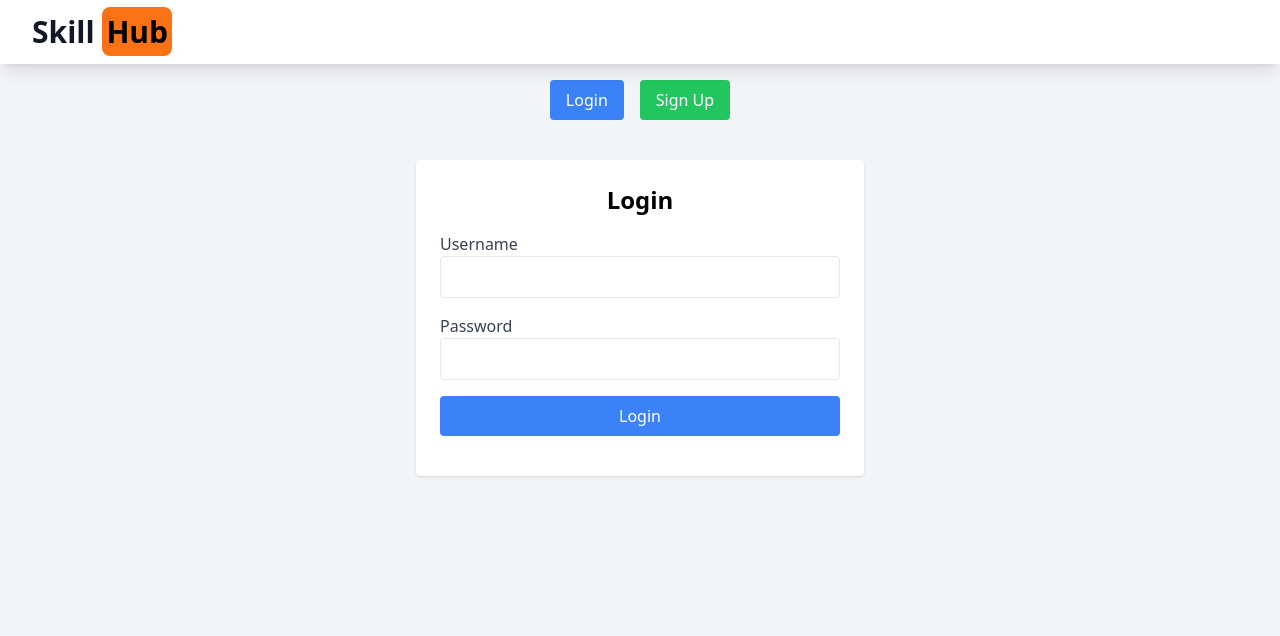
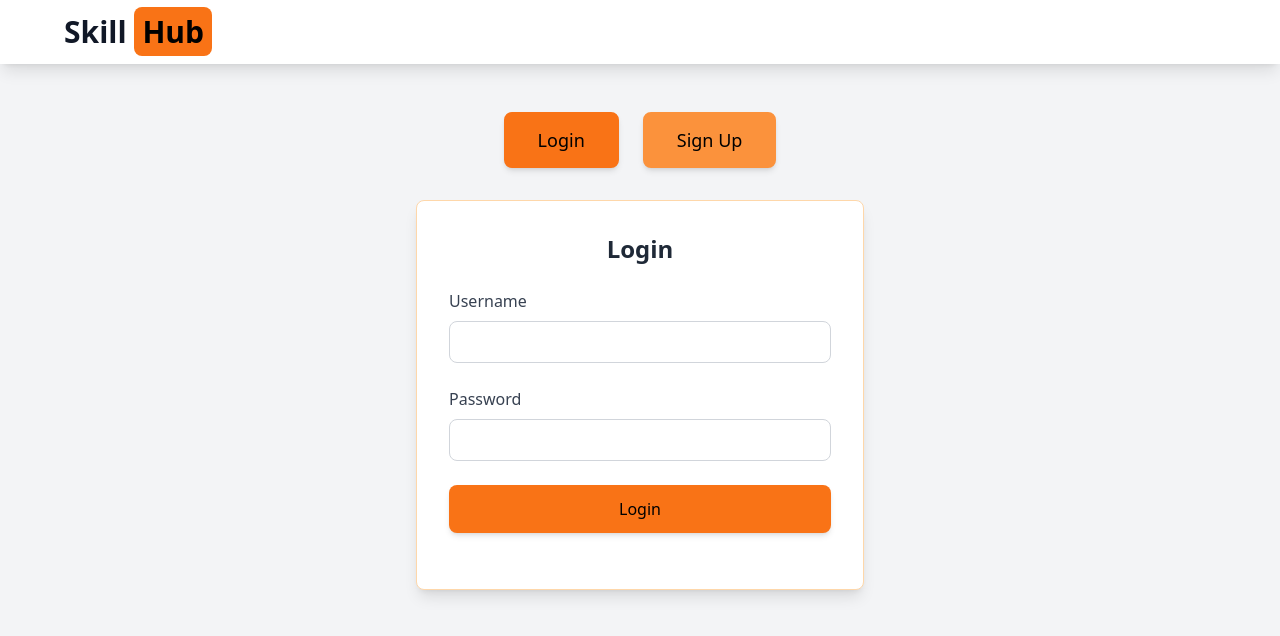
Before and after one commit to ivangarciaquintela/HACKUDC25, a FastAPI app: page /auth in a window 1280 px wide. Shown: the top 636 px of the page. Run offline with FastAPI, Linux system fonts and the light colour scheme; parts of the project's set-up code (start-up, migrations or seed data) failed here and were passed over; some libraries are stand-ins or nearby versions.

Commit message:
add issues manage

```diff
--- a/backend/app/apis.py
+++ b/backend/app/apis.py
@@ -27,7 +27,7 @@ pwd_context = CryptContext(schemes=["bcrypt"], deprecated="auto")
 # JWT Configuration
 SECRET_KEY = "your-secret-key-here"  # Change this in production!
 ALGORITHM = "HS256"
-ACCESS_TOKEN_EXPIRE_MINUTES = 30
+ACCESS_TOKEN_EXPIRE_MINUTES = 3000
 
 def create_access_token(data: dict):
     to_encode = data.copy()
@@ -638,15 +638,8 @@ async def get_user_issues(
 async def create_user_issue(
     username: str,
     issue_data: dict,
-    current_user: User = Depends(get_current_user),
     db: Session = Depends(get_db)
 ):
-    # Verify user is creating their own issue
-    if username != current_user.username:
-        raise HTTPException(
-            status_code=403,
-            detail="You can only create issues for yourself"
-        )
 
     # Get the skill
     skill = db.query(Skill).filter(
@@ -660,12 +653,13 @@ async def create_user_issue(
             detail="Skill not found"
         )
 
+    user = db.query(User).filter(User.username == username).first()
     # Create new issue
     new_issue = Issue(
         title=issue_data['title'],
         description=issue_data['description'],
         skill_id=skill.id,
-        user_id=current_user.id
+        user_id=user.id
     )
 
     db.add(new_issue)
--- a/backend/app/views.py
+++ b/backend/app/views.py
@@ -70,6 +70,13 @@ async def issues(request: Request, db: Session = Depends(get_db)):
         return RedirectResponse(url="/auth", status_code=status.HTTP_303_SEE_OTHER)
     return templates.TemplateResponse("issues.html", {"request": request, "user": user})
 
+@router.get("/issues/manage", response_class=HTMLResponse)  # Changed from /manage-issues
+async def manage_issues(request: Request, db: Session = Depends(get_db)):
+    user = await check_auth(request, db)
+    if not user:
+        return RedirectResponse(url="/auth", status_code=status.HTTP_303_SEE_OTHER)
+    return templates.TemplateResponse("manage-issues.html", {"request": request, "user": user})
+
 @router.get("/skills", response_class=HTMLResponse)
 async def guides(request: Request):
     return templates.TemplateResponse("skills.html", {"request": request})
--- a/frontend/templates/auth.html
+++ b/frontend/templates/auth.html
@@ -4,47 +4,52 @@
 {% block title %}Login or Sign Up{% endblock %}
 
 {% block content %}
-<div>
-    <div class="flex justify-center">
+<div class="container mx-auto px-8 lg:px-16 py-8 max-w-7xl">
+    <div class="flex justify-center gap-6">
         <button onclick="document.getElementById('loginForm').style.display = 'block'; document.getElementById('registerForm').style.display = 'none';"
-                class="px-4 py-2 bg-blue-500 text-white rounded">Login</button>
+                class="px-8 py-3 text-lg font-medium bg-orange-500 hover:bg-orange-600 text-black border-2 border-orange-500 hover:border-orange-600 rounded-lg transition-all duration-200 shadow-md">Login</button>
         <button onclick="document.getElementById('loginForm').style.display = 'none'; document.getElementById('registerForm').style.display = 'block';"
-                class="ml-4 px-4 py-2 bg-green-500 text-white rounded">Sign Up</button>
+                class="px-8 py-3 text-lg font-medium bg-orange-400 hover:bg-orange-500 text-black border-2 border-orange-400 hover:border-orange-500 rounded-lg transition-all duration-200 shadow-md">Sign Up</button>
     </div>
 
-    <div class="mt-10">
-        <div id="loginForm" class="mt-4 max-w-md mx-auto bg-white p-6 rounded shadow">
-            <h2 class="text-center text-2xl font-bold">Login</h2>
-            <form class="mt-4">
-                <div class="mb-4">
-                    <label class="block text-gray-700">Username</label>
-                    <input type="text" name="username" class="w-full px-3 py-2 border rounded" required>
+    <div class="mt-8">
+        <div id="loginForm" class="max-w-md mx-auto bg-white p-8 rounded-lg shadow-lg border border-orange-200">
+            <h2 class="text-center text-2xl font-bold text-gray-800 mb-6">Login</h2>
+            <form class="space-y-6">
+                <div>
+                    <label class="block text-gray-700 mb-2">Username</label>
+                    <input type="text" name="username"
+                           class="w-full px-4 py-2 border border-gray-300 rounded-lg focus:ring-2 focus:ring-orange-200 focus:border-orange-400 transition-all duration-200" required>
                 </div>
-                <div class="mb-4">
-                    <label class="block text-gray-700">Password</label>
-                    <input type="password" name="password" class="w-full px-3 py-2 border rounded" required>
+                <div>
+                    <label class="block text-gray-700 mb-2">Password</label>
+                    <input type="password" name="password"
+                           class="w-full px-4 py-2 border border-gray-300 rounded-lg focus:ring-2 focus:ring-orange-200 focus:border-orange-400 transition-all duration-200" required>
                 </div>
-                <button type="submit" class="w-full px-4 py-2 bg-blue-500 text-white rounded">Login</button>
+                <button type="submit" class="w-full px-6 py-3 bg-orange-500 hover:bg-orange-600 text-black font-medium rounded-lg transition-colors duration-200 shadow-md">Login</button>
                 <p id="loginMessage" class="mt-4 text-center message"></p>
             </form>
         </div>
 
-        <div id="registerForm" style="display: none;" class="mt-4 max-w-md mx-auto bg-white p-6 rounded shadow">
-            <h2 class="text-center text-2xl font-bold">Sign Up</h2>
-            <form class="mt-4">
-                <div class="mb-4">
-                    <label class="block text-gray-700">Username</label>
-                    <input type="text" name="username" class="w-full px-3 py-2 border rounded" required>
+        <div id="registerForm" style="display: none;" class="max-w-md mx-auto bg-white p-8 rounded-lg shadow-lg border border-orange-200">
+            <h2 class="text-center text-2xl font-bold text-gray-800 mb-6">Sign Up</h2>
+            <form class="space-y-6">
+                <div>
+                    <label class="block text-gray-700 mb-2">Username</label>
+                    <input type="text" name="username"
+                           class="w-full px-4 py-2 border border-gray-300 rounded-lg focus:ring-2 focus:ring-orange-200 focus:border-orange-400 transition-all duration-200" required>
                 </div>
-                <div class="mb-4">
-                    <label class="block text-gray-700">Email</label>
-                    <input type="email" name="email" class="w-full px-3 py-2 border rounded" required>
+                <div>
+                    <label class="block text-gray-700 mb-2">Email</label>
+                    <input type="email" name="email"
+                           class="w-full px-4 py-2 border border-gray-300 rounded-lg focus:ring-2 focus:ring-orange-200 focus:border-orange-400 transition-all duration-200" required>
                 </div>
-                <div class="mb-4">
-                    <label class="block text-gray-700">Password</label>
-                    <input type="password" name="password" class="w-full px-3 py-2 border rounded" required>
+                <div>
+                    <label class="block text-gray-700 mb-2">Password</label>
+                    <input type="password" name="password"
+                           class="w-full px-4 py-2 border border-gray-300 rounded-lg focus:ring-2 focus:ring-orange-200 focus:border-orange-400 transition-all duration-200" required>
                 </div>
-                <button type="submit" class="w-full px-4 py-2 bg-green-500 text-white rounded">Sign Up</button>
+                <button type="submit" class="w-full px-6 py-3 bg-orange-400 hover:bg-orange-500 text-black font-medium rounded-lg transition-colors duration-200 shadow-md">Sign Up</button>
                 <p id="registerMessage" class="mt-4 text-center message"></p>
             </form>
         </div>
--- a/frontend/templates/base.html
+++ b/frontend/templates/base.html
@@ -1,5 +1,5 @@
 <!DOCTYPE html>
-<html lang="en">
+<html lang="en" x-data="{ activeTab: window.location.pathname }">
 <head>
     <meta charset="UTF-8">
     <meta name="viewport" content="width=device-width, initial-scale=1.0">
@@ -8,32 +8,40 @@
     <script src="https://cdn.tailwindcss.com"></script>
 </head>
 <body class="bg-gray-100">
-    <nav class="bg-white dark:bg-gray-800 shadow-lg fixed w-full top-0 z-50">
-        <div class="max-w-7xl mx-auto px-4 sm:px-6 lg:px-8">
+    <nav class="bg-white shadow-lg fixed w-full top-0 z-50">
+        <div class="max-w-7xl mx-auto px-8 lg:px-16">
             <div class="flex justify-between h-16">
-                <div class="flex items-center">
-                    <div class="flex-shrink-0">
-                        <a href="/" class="text-3xl font-bold text-gray-900 dark:text-white">
-                            Skill <span class="bg-orange-500 text-black rounded-lg px-1 py-1">Hub</span>
-                        </a>
-                    </div>
-                    {% if show_nav|default(true) %}
-                    <div class="hidden md:ml-6 md:flex md:space-x-8">
-                        <a x-on:click="activeView = 'issues'" href="/issues" class="text-gray-700 dark:text-gray-300 hover:bg-gray-100 dark:hover:bg-gray-700 px-3 py-2 rounded-md">Issues</a>
-                        <a x-on:click="activeView = 'guides'" href="/guides" class="text-gray-700 dark:text-gray-300 hover:bg-gray-100 dark:hover:bg-gray-700 px-3 py-2 rounded-md">Guides</a>
-                        <a x-on:click="activeView = 'users'" href="/users" class="text-gray-700 dark:text-gray-300 hover:bg-gray-100 dark:hover:bg-gray-700 px-3 py-2 rounded-md">Users</a>
-                        <a x-on:click="activeView = 'skills'" href="/skills" class="text-gray-700 dark:text-gray-300 hover:bg-gray-100 dark:hover:bg-gray-700 px-3 py-2 rounded-md">Skills</a>
-                        <a x-on:click="activeView = 'agent'" href="/agent" class="text-gray-700 dark:text-gray-300 hover:bg-gray-100 dark:hover:bg-gray-700 px-3 py-2 rounded-md">Agent</a>
-                        <a href="/myProfile" class="text-gray-700 dark:text-gray-300 hover:bg-gray-100 dark:hover:bg-gray-700 px-3 py-2 rounded-md">My Profile</a>
-                    </div>
-                    {% endif %}
+                <div class="flex-shrink-0 flex items-center">
+                    <a href="/" class="text-3xl font-bold text-gray-900">
+                        Skill <span class="bg-orange-500 text-black rounded-lg px-2 py-1">Hub</span>
+                    </a>
                 </div>
                 {% if show_nav|default(true) %}
-                <div class="flex items-center">
-                    <button onclick="handleLogout(event)"
-                       class="text-red-600 hover:text-red-800 dark:text-red-400 dark:hover:text-red-300 font-medium px-4 py-2 rounded-md hover:bg-gray-100 dark:hover:bg-gray-700">
-                        Logout
-                    </button>
+                <div class="flex flex-1 justify-end">
+                    <div class="hidden md:flex items-center space-x-1">
+                        <a href="/issues"
+                           :class="{ 'bg-orange-100 text-orange-700': activeTab === '/issues' }"
+                           class="px-4 py-2 rounded-lg text-gray-700 hover:bg-orange-50 transition-colors duration-200">Issues</a>
+                        <a href="/guides"
+                           :class="{ 'bg-orange-100 text-orange-700': activeTab === '/guides' }"
+                           class="px-4 py-2 rounded-lg text-gray-700 hover:bg-orange-50 transition-colors duration-200">Guides</a>
+                        <a href="/users"
+                           :class="{ 'bg-orange-100 text-orange-700': activeTab === '/users' }"
+                           class="px-4 py-2 rounded-lg text-gray-700 hover:bg-orange-50 transition-colors duration-200">Users</a>
+                        <a href="/skills"
+                           :class="{ 'bg-orange-100 text-orange-700': activeTab === '/skills' }"
+                           class="px-4 py-2 rounded-lg text-gray-700 hover:bg-orange-50 transition-colors duration-200">Skills</a>
+                        <a href="/agent"
+                           :class="{ 'bg-orange-100 text-orange-700': activeTab === '/agent' }"
+                           class="px-4 py-2 rounded-lg text-gray-700 hover:bg-orange-50 transition-colors duration-200">Agent</a>
+                        <a href="/myProfile"
+                           :class="{ 'bg-orange-100 text-orange-700': activeTab === '/myProfile' }"
+                           class="px-4 py-2 rounded-lg text-gray-700 hover:bg-orange-50 transition-colors duration-200">My Profile</a>
+                        <button onclick="handleLogout(event)"
+                           class="ml-4 px-4 py-2 rounded-lg text-red-600 hover:bg-red-50 transition-colors duration-200">
+                            Logout
+                        </button>
+                    </div>
                 </div>
                 {% endif %}
             </div>
```
Also changed, not shown: frontend/templates/issues.html (+17 -8 lines), frontend/templates/manage-issues.html (added, +244 -0 lines).
